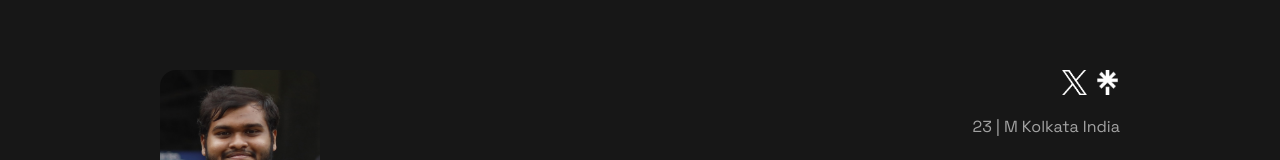
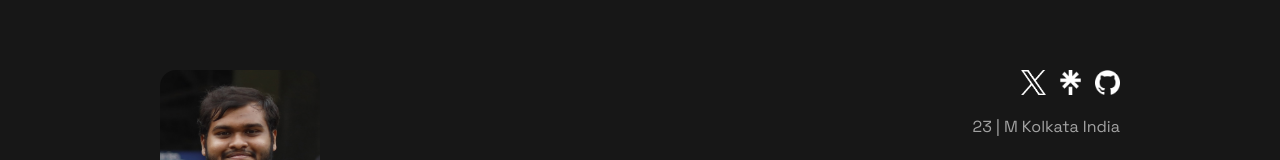
Before and after one commit to SiddhantDas18/portfolio-3.0, a Next.js app: page / in a window 1280 px wide. Shown: the part 158-318 px from the top of the page. Built offline with nearby package versions, Linux system fonts and the light colour scheme; a web font is replaced by a local one.

Commit message:
Added github in the website

```diff
--- a/Sections/Hero.tsx
+++ b/Sections/Hero.tsx
@@ -12,6 +12,7 @@ import Docker from "@/Assets/docker-mark-blue.png"
 import Git from "@/Assets/git.png"
 import Express from "@/Assets/exjs.png"
 import Prisma from "@/Assets/prisma.png"
+import Github from '@/Assets/github-white-icon.png'
 
 export default function HeroElement() {
     return <section className="my-10 pt-20 px-10 md:px-40" id="hero">
@@ -26,7 +27,7 @@ export default function HeroElement() {
                 </motion.div>
 
                 <div>
-                    <div className="flex gap-2 items-start justify-end">
+                    <div className="flex gap-3 items-start justify-end">
                         <motion.div whileHover={{ scale: 1.5 }}>
                             <a href="https://x.com/99em99" target="blank">
                                 <Image src={Xlogo} alt="X logo" width={25} height={25} className="w-[25px] h-[25px]" />
@@ -36,6 +37,12 @@ export default function HeroElement() {
                         <motion.div whileHover={{ scale: 1.5 }}>
                             <a href="https://linktr.ee/siddhant05" target="blank">
                                 <Image src={LinktreeLogo} alt="Linktree logo" width={25} height={25} className="w-[25px] h-[25px]" />
+                            </a>
+                        </motion.div>
+
+                        <motion.div whileHover={{ scale: 1.5 }}>
+                            <a href="https://github.com/siddhantdas18" target="blank">
+                                <Image src={Github} alt="Github logo" width={25} height={25} className="w-[25px] h-[25px]" />
                             </a>
                         </motion.div>
                     </div>
```
Also changed, not shown: Assets/github-white-icon.png (added).
